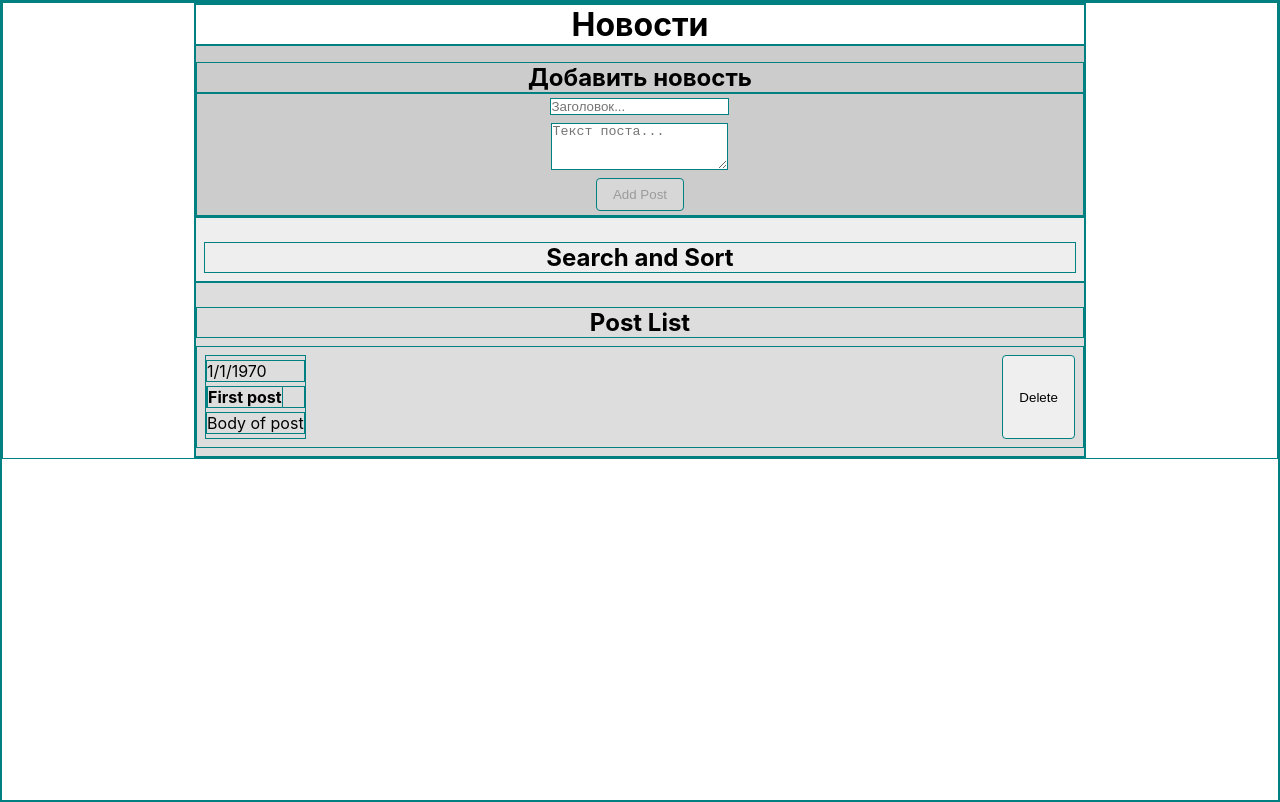
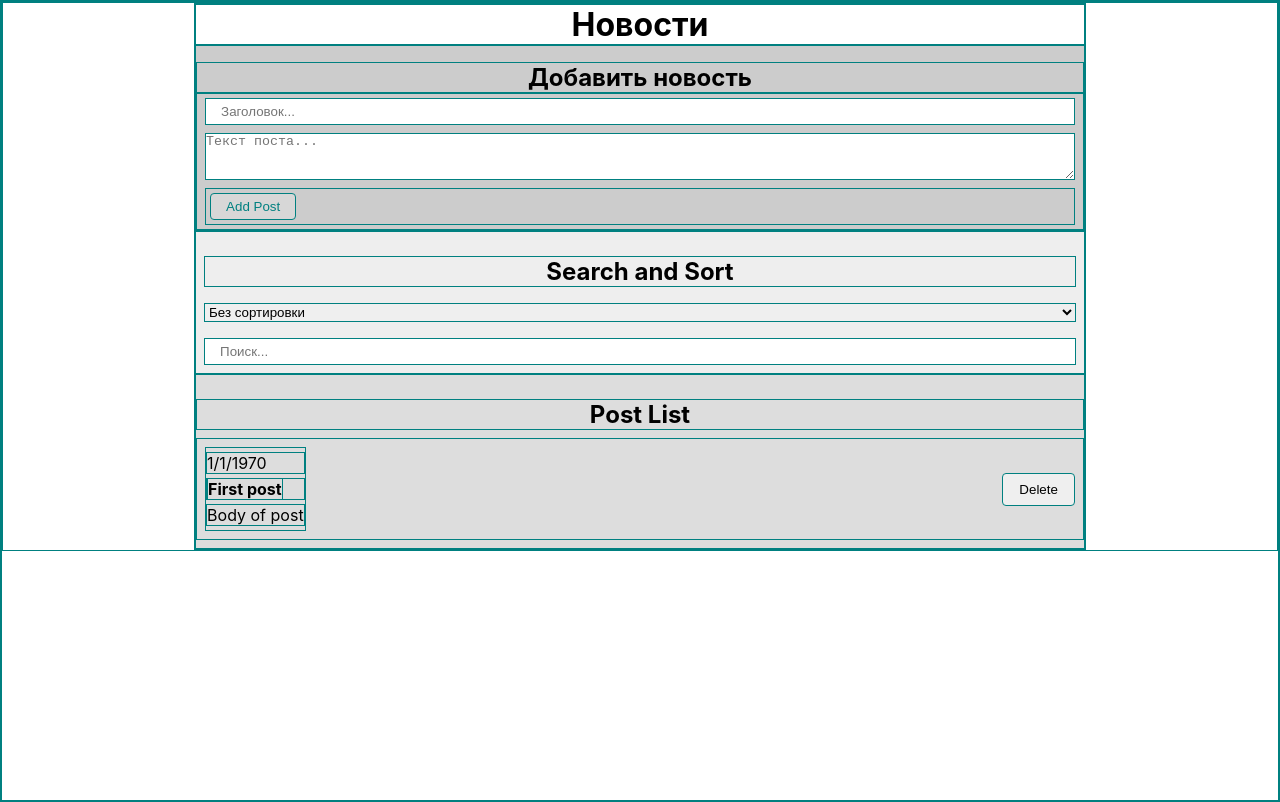
Before and after one commit to Ulasovec/my-react-posts, a React (Create React App) app: page / in a window 1280 px wide. Built offline with nearby package versions, Linux system fonts and the light colour scheme.

Commit message:
Сортировка и поиск. Компоненты UI

```diff
--- a/src/App.js
+++ b/src/App.js
@@ -1,11 +1,22 @@
 import './App.css';
-import {useState} from "react";
+import {useMemo, useState} from "react";
 import PostForm from "./components/PostForm";
 import PostList from "./components/PostList";
 import SearchSortForm from "./components/SearchSortForm";
 
 function App() {
     const [posts, setPosts] = useState([{id: 1, title: 'First post', body: 'Body of post'}]);
+    const [filter, setFilter] = useState({sortBy: '', query: ''});
+    const sortedPosts = useMemo(
+        () => filter.sortBy
+            ? [...posts].sort((a, b) => a[filter.sortBy].localeCompare(b[filter.sortBy]))
+            : [...posts],
+        [filter, posts]
+    );
+    const sortedAndFilteredPosts = useMemo(
+        () => sortedPosts.filter(post => post.body.toLowerCase().includes(filter.query.toLowerCase())),
+        [sortedPosts]
+    );
     const addPost = (newPost) => {
         setPosts([newPost, ...posts])
     };
@@ -17,8 +28,8 @@ function App() {
         <div className="App">
             <h1>Новости</h1>
             <PostForm addPost={addPost}/>
-            <SearchSortForm />
-            <PostList posts={posts} deletePost={deletePost}/>
+            <SearchSortForm filter={filter} setFilter={setFilter}/>
+            <PostList posts={sortedAndFilteredPosts} deletePost={deletePost}/>
         </div>
     );
 }
--- a/src/components/PostForm.css
+++ b/src/components/PostForm.css
@@ -1,5 +1,6 @@
 .postForm {
     padding-top: 16px;
+
     background-color: #ccc;
 }
 
@@ -7,11 +8,11 @@
     display: flex;
     flex-direction: column;
     justify-content: center;
-    align-items: center;
+    align-items: normal;
     /*margin: 8px;*/
 }
 
 .postForm form > * {
-    margin: 4px 0px;
+    margin: 4px 8px;
     text-align: left;
 }
--- a/src/components/PostForm.jsx
+++ b/src/components/PostForm.jsx
@@ -1,5 +1,7 @@
 import React, {useState} from 'react';
 import './PostForm.css';
+import MyButton from "./UI/button/MyButton";
+import MyInput from "./UI/input/MyInput";
 
 const PostForm = ({addPost}) => {
     const [title, setTitle] = useState('');
@@ -17,11 +19,14 @@ const PostForm = ({addPost}) => {
         <div className="postForm">
             <h2>Добавить новость</h2>
             <form onSubmit={handleSubmit}>
-                <input type="text" placeholder="Заголовок..." value={title}
+                <MyInput type="text" placeholder="Заголовок..." value={title}
                        onChange={event => setTitle(event.target.value)}/>
                 <textarea rows="3" placeholder="Текст поста..." value={body}
                        onChange={event => setBody(event.target.value)}/>
-                <button disabled={!title || !body} type="submit">Add Post</button>
+                <div>
+                    <MyButton disabled={!title || !body} type="submit">Add Post</MyButton>
+                </div>
+
             </form>
         </div>
 
--- a/src/components/PostItem.css
+++ b/src/components/PostItem.css
@@ -2,6 +2,7 @@
     display: flex;
     flex-direction: row;
     justify-content: space-between;
+    align-items: center;
 }
 
 .postItem > * {
--- a/src/components/PostList.jsx
+++ b/src/components/PostList.jsx
@@ -7,7 +7,7 @@ const PostList = ({posts, deletePost}) => {
         <div className="postList">
             <h2>Post List</h2>
             {
-                posts.map(post => <PostItem id={post.id} post={post} deletePost={deletePost}/>)
+                posts.map(post => <PostItem key={post.id} post={post} deletePost={deletePost}/>)
             }
         </div>
     );
--- a/src/components/SearchSortForm.css
+++ b/src/components/SearchSortForm.css
@@ -1,6 +1,10 @@
 .searchSortForm {
     padding-top: 16px;
     background-color: #eee;
+    display: flex;
+    flex-direction: column;
+    justify-content: center;
+    align-content: flex-start;
 }
 
 .searchSortForm > * {
--- a/src/components/SearchSortForm.jsx
+++ b/src/components/SearchSortForm.jsx
@@ -1,10 +1,28 @@
-import React from 'react';
+import React, {useState} from 'react';
 import './SearchSortForm.css';
+import MySelect from "./UI/select/MySelect";
+import MyInput from "./UI/input/MyInput";
 
-const SearchSortForm = () => {
+const SearchSortForm = ({filter, setFilter}) => {
+
     return (
         <div className="searchSortForm">
             <h2>Search and Sort</h2>
+            <MySelect
+                value={filter.sortBy}
+                onChange={newSortBy => setFilter({...filter, sortBy: newSortBy})}
+                defaultValue="Без сортировки"
+                options={[
+                    { value: 'title', name: 'По названию' },
+                    { value: 'body', name: 'По описанию' },
+                    // { value: 'id', name: 'По дате' }
+                ]}
+            />
+            <MyInput
+                value={filter.query}
+                onChange={(e) => setFilter({...filter, query: e.target.value})}
+                placeholder="Поиск..."
+            />
         </div>
     );
 };
--- /dev/null
+++ b/src/components/UI/button/MyButton.jsx
@@ -0,0 +1,12 @@
+import React from 'react';
+import classes from "./MyButton.module.css";
+
+const MyButton = ({children, ...props}) => {
+    return (
+        <button {...props} className={classes.myBtn}>
+            {children}
+        </button>
+    );
+};
+
+export default MyButton;
--- /dev/null
+++ b/src/components/UI/button/MyButton.module.css
@@ -0,0 +1,8 @@
+.myBtn {
+    padding: 5px 15px;
+    color: teal;
+    /*font-size: 14px;*/
+    /*background: transparent;*/
+    border: 1px solid teal;
+    cursor: pointer;
+}
--- /dev/null
+++ b/src/components/UI/input/MyInput.jsx
@@ -0,0 +1,10 @@
+import React from 'react';
+import classes from './MyInput.module.css';
+
+const MyInput = (props) => {
+    return (
+        <input className={classes.myInput} {...props} />
+    );
+};
+
+export default MyInput;
--- /dev/null
+++ b/src/components/UI/input/MyInput.module.css
@@ -0,0 +1,6 @@
+.myInput {
+    /*width: 100%;*/
+    padding: 5px 15px;
+    margin: 5px 8px;
+    border: 1px solid teal;
+}
--- /dev/null
+++ b/src/components/UI/select/MySelect.jsx
@@ -0,0 +1,16 @@
+import React from 'react';
+
+const MySelect = ({options, defaultValue, value, onChange}) => {
+    return (
+        <select value={value} onChange={(event) => onChange(event.target.value)}>
+            <option value="">{defaultValue}</option>
+            {
+                options.map(option =>
+                    <option key={option.value} value={option.value}>{option.name}</option>
+                )
+            }
+        </select>
+    );
+};
+
+export default MySelect;
```
